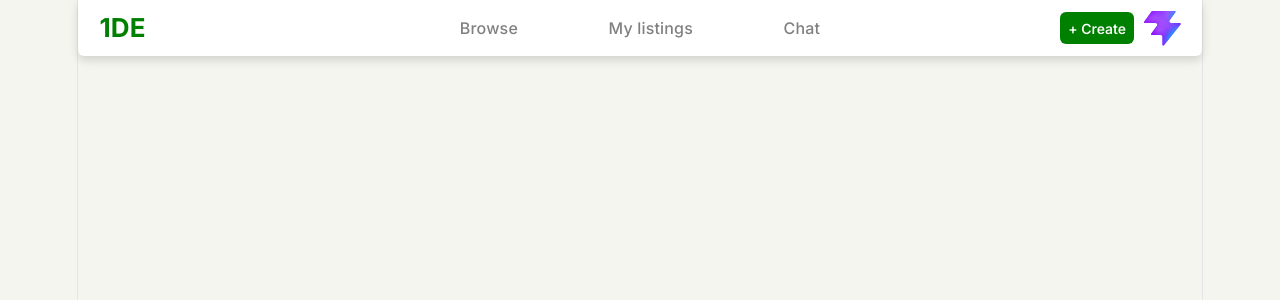
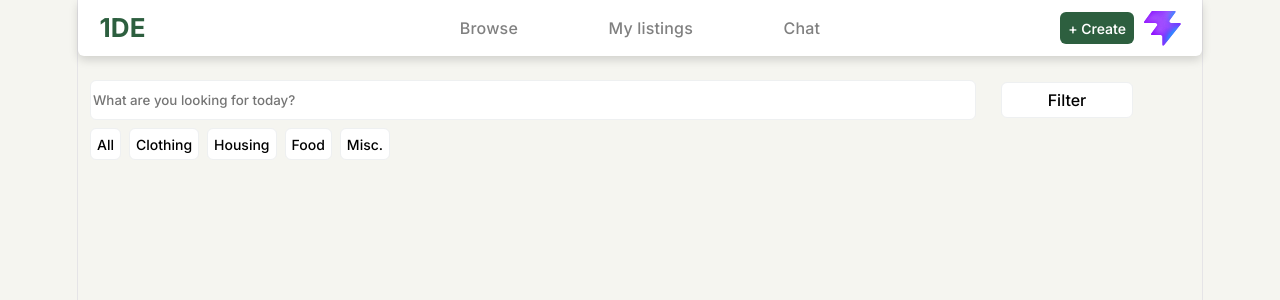
Before and after one commit to oebynahi/unimarketplace, a React (Vite) app: page / in a window 1280 px wide. Shown: the top 300 px of the page. Built offline with nearby package versions, Linux system fonts and the light colour scheme.

Commit message:
Search form added

```diff
--- a/src/App.jsx
+++ b/src/App.jsx
@@ -3,11 +3,15 @@ import reactLogo from './assets/react.svg'
 import viteLogo from './assets/vite.svg'
 import heroImg from './assets/hero.png'
 import Navbar from './components/Navbar.jsx'
+import Main from './components/Main.jsx'
 import './App.css'
 
 function App() {
   return(
-    <Navbar />
+    <>
+      <Navbar />
+      <Main />
+    </>
   )
 }
 
--- /dev/null
+++ b/src/components/Main.css
@@ -0,0 +1,3 @@
+.main-container {
+    margin:12px 24px;
+}
--- /dev/null
+++ b/src/components/Main.jsx
@@ -0,0 +1,9 @@
+import SearchForm from "./SearchForm"
+
+export default function Main () {
+    return (
+        <>
+            <SearchForm />
+        </>
+    )
+}
--- a/src/components/Navbar.css
+++ b/src/components/Navbar.css
@@ -1,6 +1,6 @@
 .logo-text {
     font-size: 26px;
-    color:green;
+    color:#2d5f3f;
     font-family: 'Inter', sans-serif;
 }
 
@@ -31,7 +31,7 @@
 }
 
 .button {
-    background-color: green;
+    background-color: #2d5f3f;
     border-radius: 6px;
     border: 0;
     padding: 8px;
--- /dev/null
+++ b/src/components/SearchForm.css
@@ -0,0 +1,50 @@
+.search-form {
+    display: flex;
+    flex-direction: row;
+    gap: 25px;
+    align-items: center;
+    justify-content: left;
+}
+
+.search-bar {
+    width: 80%;
+    border-radius: 6px;
+    border: 1px solid #eef0f1;
+    height: 36px;
+    font-family: "Inter", sans-serif;
+    font-weight: 500;
+}
+
+.filter-button {
+    font-size: 16px;
+    height: 36px;
+    border-radius: 6px;
+    border: 1px solid #eef0f1;
+    background-color: white;
+    font-family: 'Inter', sans-serif;
+    font-weight: 500;
+    width: 12%;
+}
+
+.button-row {
+    display: flex;
+    flex-direction: row;
+    gap: 8px;
+    margin-top: 8px;
+}
+
+.category-button {
+    font-size: 14px;
+    height: 32px;
+    border-radius: 6px;
+    border: 1px solid #eef0f1;
+    background-color: white;
+    color: black;
+    font-family: 'Inter', sans-serif;
+    font-weight: 500;
+    width: auto;
+}
+
+.search-form-max {
+    margin: 24px 12px 8px; ;
+}
--- /dev/null
+++ b/src/components/SearchForm.jsx
@@ -0,0 +1,21 @@
+import './SearchForm.css'
+
+export default function SearchForm () {
+    return (
+        <div className='search-form-max'>
+            <form className='search-form' action="search">
+                <input className='search-bar' type="text" placeholder='What are you looking for today?' />
+                <button className='filter-button'>Filter</button>
+            </form>
+
+            <div className='button-row'>
+                <button className='category-button'>All</button>
+                <button className='category-button'>Clothing</button>
+                <button className='category-button'>Housing</button>
+                <button className='category-button'>Food</button>
+                <button className='category-button'>Misc.</button>
+            </div>
+
+        </div>
+    )
+}
```
